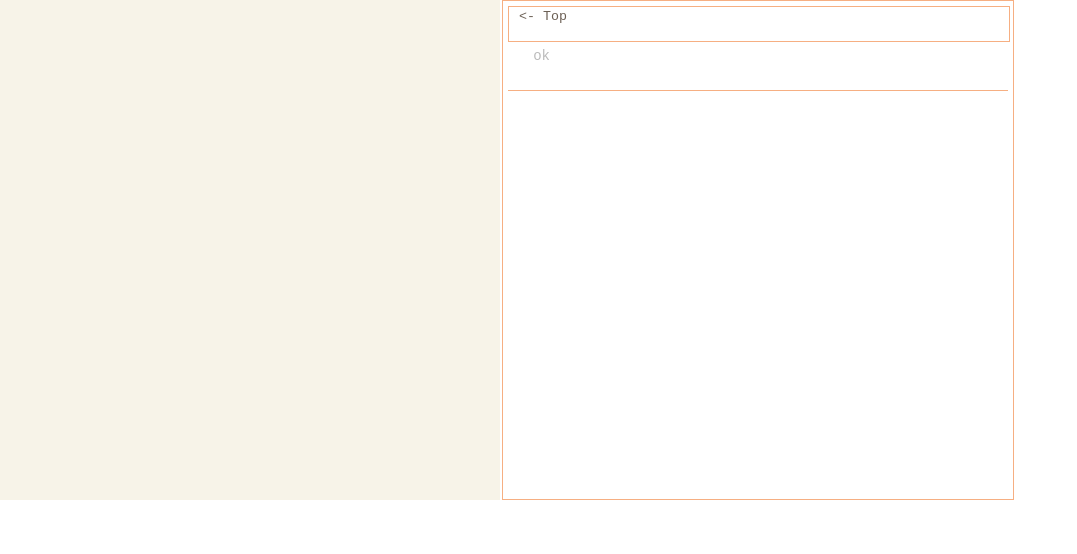
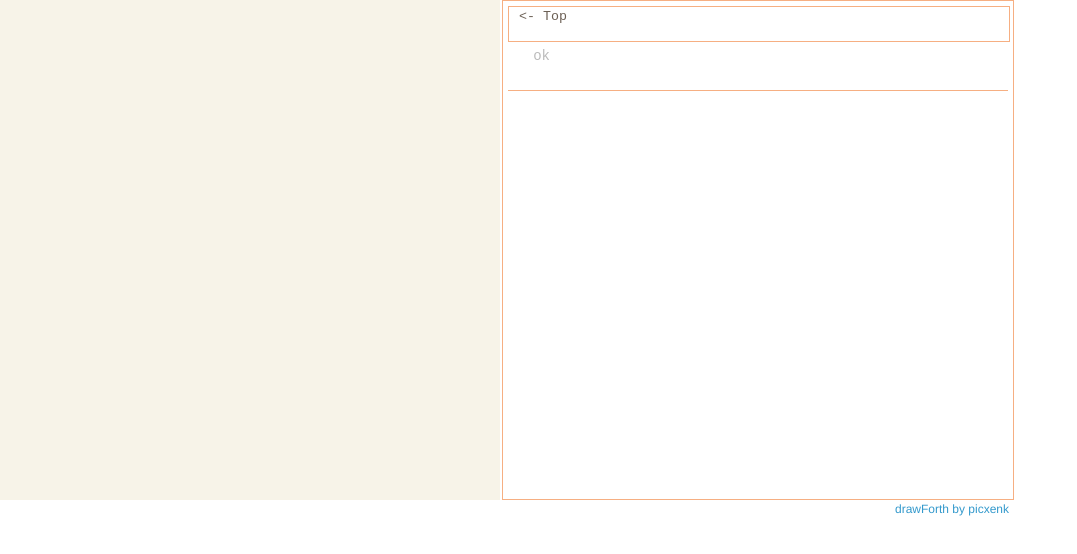
Before and after one commit to picxenk/drawForth, a plain HTML site: page index.html in a window 1280 px wide. Shown: the whole page, without its empty margins (0-1077 px from the left). Drawn offline with Linux system fonts and the light colour scheme.

Commit message:
add footer

```diff
--- a/index.html
+++ b/index.html
@@ -31,7 +31,9 @@
 
       </section>
 
+
       <footer>
+        <a href="https://github.com/picxenk/drawForth" target="_">drawForth by picxenk</a>
       </footer>
     </div>
 
--- a/stylesheets/styles.css
+++ b/stylesheets/styles.css
@@ -136,9 +136,10 @@ hr {
 
 footer {
   width:270px;
-  float:left;
   position:fixed;
-  bottom:50px;
+  top: 500px;
+  left: 895px;
+  font-size: 12px;
 }
 
 .toc {
```
